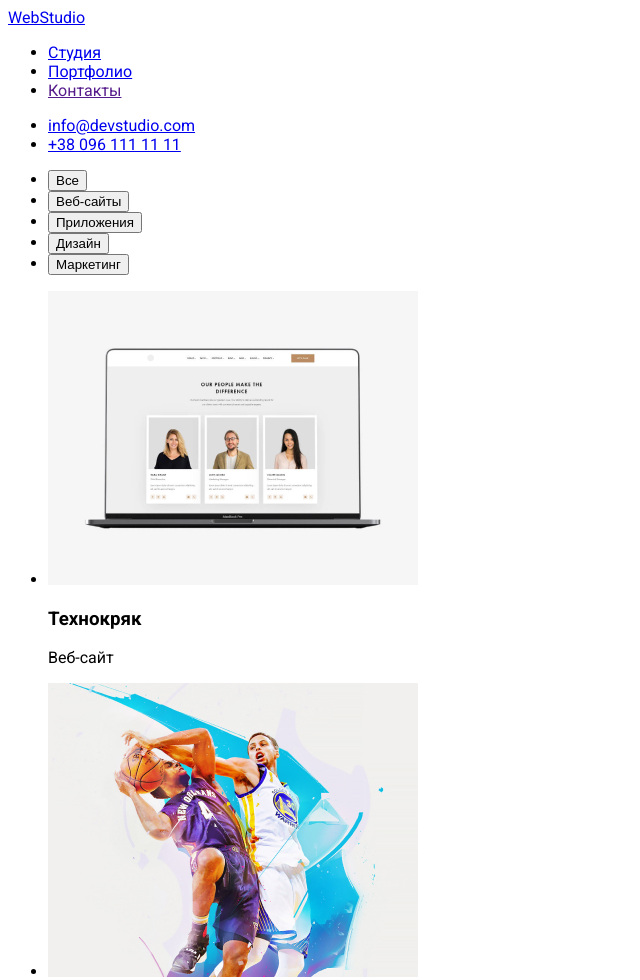
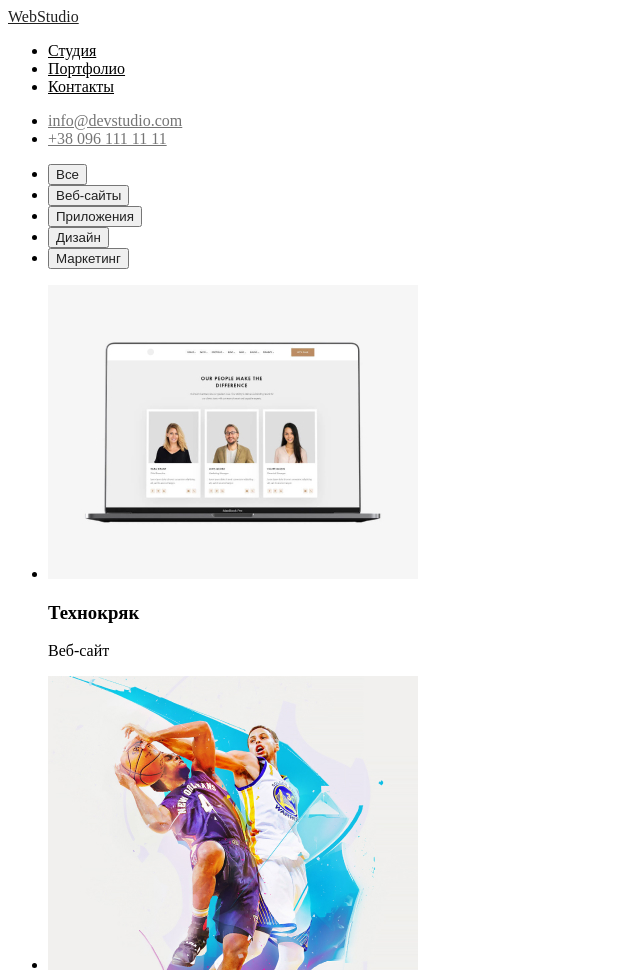
Before and after one commit to falltim/goit-markup-hw-02, a plain HTML site: page portfolio.html in a window 1280 px wide. Shown: the top 980 px of the page, without its empty margins (0-640 px from the left). Drawn offline with Linux system fonts and the light colour scheme.

Commit message:
some new

```diff
--- a/css/styles.css
+++ b/css/styles.css
@@ -1,6 +1,35 @@
-body{
-    font-family: "Roboto", sans-serif;
+.body {
+  font-family: "Roboto", sans-serif;
+  font-size: 20px;
+  font-weight: 500;
 }
-.site-nav: hower {
-    rgba(245,244,250,1)
+.m-link {
+  color: rgba(33, 33, 33, 1);
 }
+.m-link:hover {
+  color: rgba(33, 150, 243, 1);
+}
+.link-nav .link {
+  color: black;
+}
+.link:hover {
+  color: rgba(33, 150, 243, 1);
+}
+
+.link-contacts .contact {
+  color: #757575;
+}
+.contact:hover {
+  color: rgba(33, 150, 243, 1);
+}
+.contact:focus {
+  color: rgba(117, 255, 5, 1);
+}
+
+.site-nav .btn {
+  color: rgba(33, 33, 33, 1);
+}
+.site-nav .btn:hover {
+  color: rgba(255, 255, 255, 1);
+  background-color: rgba(33, 150, 243, 1);
+}
--- a/portfolio.html
+++ b/portfolio.html
@@ -10,36 +10,38 @@
     <link rel="preconnect" href="https://fonts.googleapis.com" />
     <link rel="preconnect" href="https://fonts.gstatic.com" crossorigin />
     <link
-      href="https://fonts.googleapis.com/css2?family=Roboto:wght@400;500;700;900&display=swap family=Raleway:wght@700&display=swap"
+      href="https://fonts.googleapis.com/css2?family=Roboto:wght@400;500;700;900&display=swap, family=Raleway:wght@700&display=swap"
       rel="stylesheet"
     />
   </head>
   <body>
     <header class="page-header">
-      <a href="index.html">WebStudio</a>
+      <a class="m-link" href="index.html">WebStudio</a>
       <nav>
         <ul class="link-nav">
-          <li><a href="./index.html">Студия</a></li>
-          <li><a href="./portfolio.html">Портфолио</a></li>
-          <li><a href="">Контакты</a></li>
+          <li><a class="link" href="./index.html">Студия</a></li>
+          <li><a class="link" href="./portfolio.html">Портфолио</a></li>
+          <li><a class="link" href="">Контакты</a></li>
         </ul>
       </nav>
       <ul class="link-contacts">
         <li>
-          <a href="mailto:info@devstudio.com">info@devstudio.com</a>
+          <a class="contact" href="mailto:info@devstudio.com"
+            >info@devstudio.com</a
+          >
         </li>
         <li>
-          <a href="tel:+380961111111">+38 096 111 11 11</a>
+          <a class="contact" href="tel:+380961111111">+38 096 111 11 11</a>
         </li>
       </ul>
     </header>
     <main>
       <ul class="site-nav">
-        <li><button type="button">Все</button></li>
-        <li><button type="button">Веб-сайты</button></li>
-        <li><button type="button">Приложения</button></li>
-        <li><button type="button">Дизайн</button></li>
-        <li><button type="button">Маркетинг</button></li>
+        <li><button type="button" class="btn">Все</button></li>
+        <li><button type="button" class="btn">Веб-сайты</button></li>
+        <li><button type="button" class="btn">Приложения</button></li>
+        <li><button type="button" class="btn">Дизайн</button></li>
+        <li><button type="button" class="btn">Маркетинг</button></li>
       </ul>
       <ul>
         <li>
@@ -130,11 +132,11 @@
       </ul>
     </main>
     <footer>
-      <a href="index.html">WebStudio</a>
+      <a class="m-link" href="index.html">WebStudio</a>
       <address>
         <p>г. Киев, пр-т Леси Украинки, 26</p>
-        <a href="mailto:info@example.com">info@example.com</a>
-        <a href="tel:+380991111111">+380 99 111 11 11</a>
+        <a class="contact" href="mailto:info@example.com">info@example.com</a>
+        <a class="contact" href="tel:+380991111111">+380 99 111 11 11</a>
       </address>
     </footer>
   </body>
```
